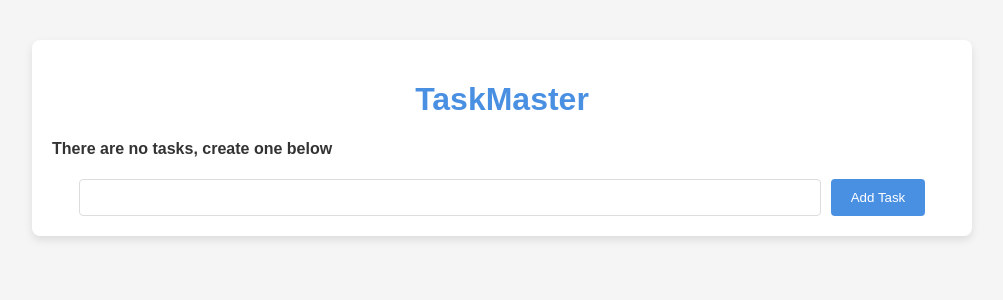
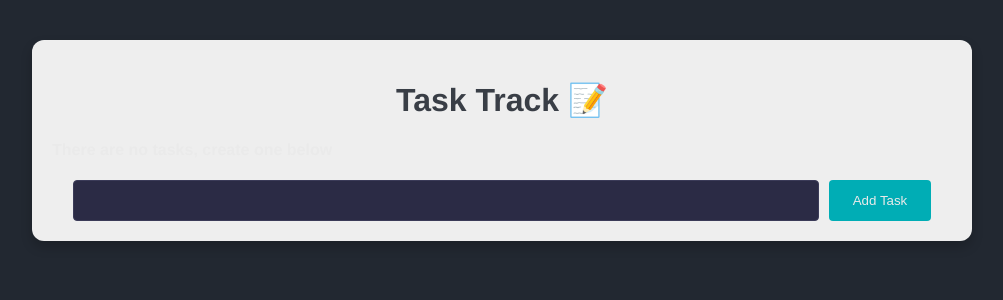
Before and after one commit to avanimehta11/Task-Track, a Flask app: page / in a window 1280 px wide. Shown: the top 300 px of the page, without its empty margins (138-1141 px from the left). Run offline with Flask 3, Linux system fonts and the light colour scheme.

Commit message:
changed-design

```diff
--- a/static/css/main.css
+++ b/static/css/main.css
@@ -1,9 +1,7 @@
-/* main.css */
-
 body {
-  font-family: Arial, sans-serif;
-  background-color: #f5f5f5;
-  color: #333;
+  font-family: "Helvetica Neue", sans-serif;
+  background-color: #222831;
+  color: #eaeaea;
   margin: 0;
   padding: 0;
 }
@@ -13,14 +11,14 @@ body {
   max-width: 900px;
   margin: 40px auto;
   padding: 20px;
-  background: white;
-  border-radius: 8px;
-  box-shadow: 0 4px 8px rgba(0, 0, 0, 0.1);
+  background: #eeeeee;
+  border-radius: 12px;
+  box-shadow: 0 6px 12px rgba(0, 0, 0, 0.2);
 }
 
 h1 {
   text-align: center;
-  color: #4a90e2;
+  color: #393e46;
   margin-bottom: 20px;
 }
 
@@ -81,21 +89,23 @@ form {
 }
 
 input[type="text"] {
-  padding: 10px;
-  border: 1px solid #ddd;
+  padding: 12px;
+  border: 1px solid #3b3b58;
   border-radius: 4px;
   width: 80%;
+  background-color: #2b2b45;
+  color: #eaeaea;
 }
 
 input[type="submit"] {
-  padding: 10px 20px;
-  background-color: #4a90e2;
+  padding: 12px 24px;
+  background-color: #00adb5;
   border: none;
   border-radius: 4px;
-  color: white;
+  color: #eaeaea;
   cursor: pointer;
 }
 
 input[type="submit"]:hover {
-  background-color: #357abd;
+  background-color: #007ba7;
 }
--- a/templates/base.html
+++ b/templates/base.html
@@ -7,6 +7,11 @@
       rel="stylesheet"
       href="{{ url_for('static', filename='css/main.css') }}"
     />
+    <link
+      rel="icon"
+      type="image/png"
+      href="{{ url_for('static', filename='images/favicon.png') }}"
+    />
     {% block head %}{% endblock %}
   </head>
   <body>
--- a/templates/index.html
+++ b/templates/index.html
@@ -1,8 +1,8 @@
 {% extends 'base.html' %} {% block head %}
-<title>Task Master</title>
+<title>Task Track</title>
 {% endblock %} {% block body %}
 <div class="content">
-  <h1>TaskMaster</h1>
+  <h1>Task Track 📝</h1>
   {% if tasks|length<1 %}
   <h4>There are no tasks, create one below</h4>
   {% else %}
@@ -18,7 +18,7 @@
       <td class="task-content">{{ task.content }}</td>
       <td class="task-date">{{ task.date_created.date() }}</td>
       <td>
-        <a href="{{ url_for('delete', id=task.id) }}"">Delete</a>
+        <a class="delete" href="{{ url_for('delete', id=task.id) }}"">Delete</a>
         <br />
         <a href="{{ url_for('update', id=task.id) }}">Update</a>
       </td>
@@ -28,7 +28,7 @@
   {% endif %}
 
   <form action="/" method="POST">
-    <input type="text" name="content" id="content" />
+    <input type="text" name="content" id="content" required/>
     <input type="submit" value="Add Task" />
   </form>
 </div>
```
Also changed, not shown: other parts of static/css/main.css (+21 -11 lines), instance/test.db, static/images/favicon.png (added).
